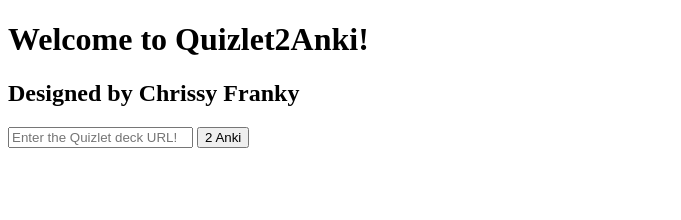
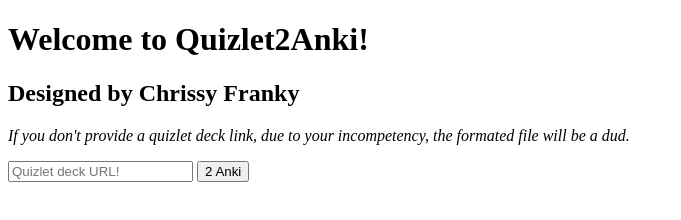
Before and after one commit to CHRISSY-FRANKY/QUIZLET-2-ANKI, a plain HTML site: page index.html in a window 1280 px wide. Shown: the whole page, without its empty margins (0-681 px from the left). Drawn offline with Linux system fonts and the light colour scheme.

Commit message:
UPDATE index.html by creating a paragraph tag for the disclaimer

```diff
--- a/index.html
+++ b/index.html
@@ -7,8 +7,9 @@
     <body>
         <h1>Welcome to Quizlet2Anki!</h1>
         <h2>Designed by Chrissy Franky</h2>
+        <p><i>If you don't provide a quizlet deck link, due to your incompetency, the formated file will be a dud.</i></p>
         <form hx-post="\submit" hx-swap="outerHTML">
-            <input type="text" name="query" placeholder="Enter the Quizlet deck URL!">
+            <input type="text" name="query" placeholder="Quizlet deck URL!">
             <button type="Submit">2 Anki</button>
         </form>
     </body>
```
